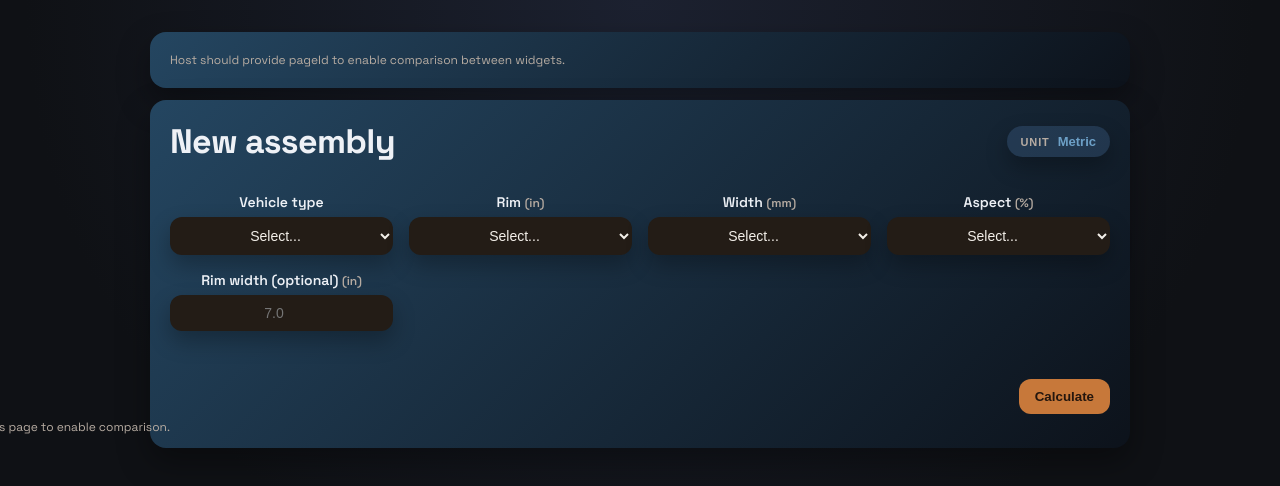
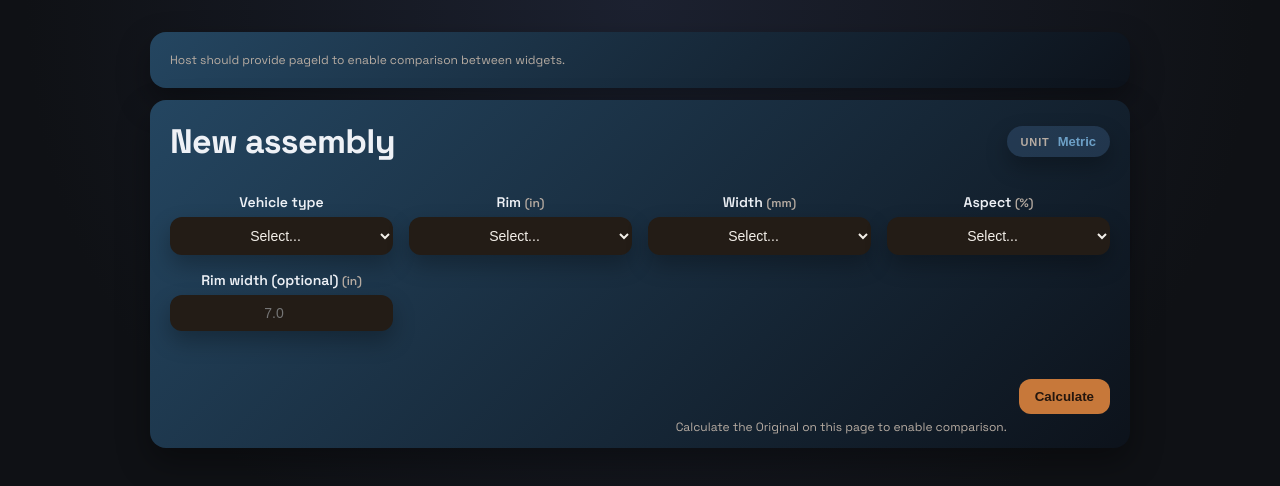
Before and after one commit to allancastrotk/ptp-calculators.code, a Next.js app in the folder frontend-api/: page /widgets/tires-new in a window 1280 px wide. Shown: the top 486 px of the page. Built offline with nearby package versions, Linux system fonts and the light colour scheme.

Commit message:
fix(ui): align comparison hint within actions container

```diff
--- a/frontend-api/styles/globals.css
+++ b/frontend-api/styles/globals.css
@@ -189,11 +189,13 @@ body.ptp-embed .ptp-subtitle {
   position: relative;
   display: flex;
   align-items: center;
+  flex: 1;
   min-height: 32px;
 }
 
 .ptp-actions__hint {
   position: absolute;
+  left: 0;
   right: 0;
   top: calc(100% + 6px);
   font-size: 12px;
```
